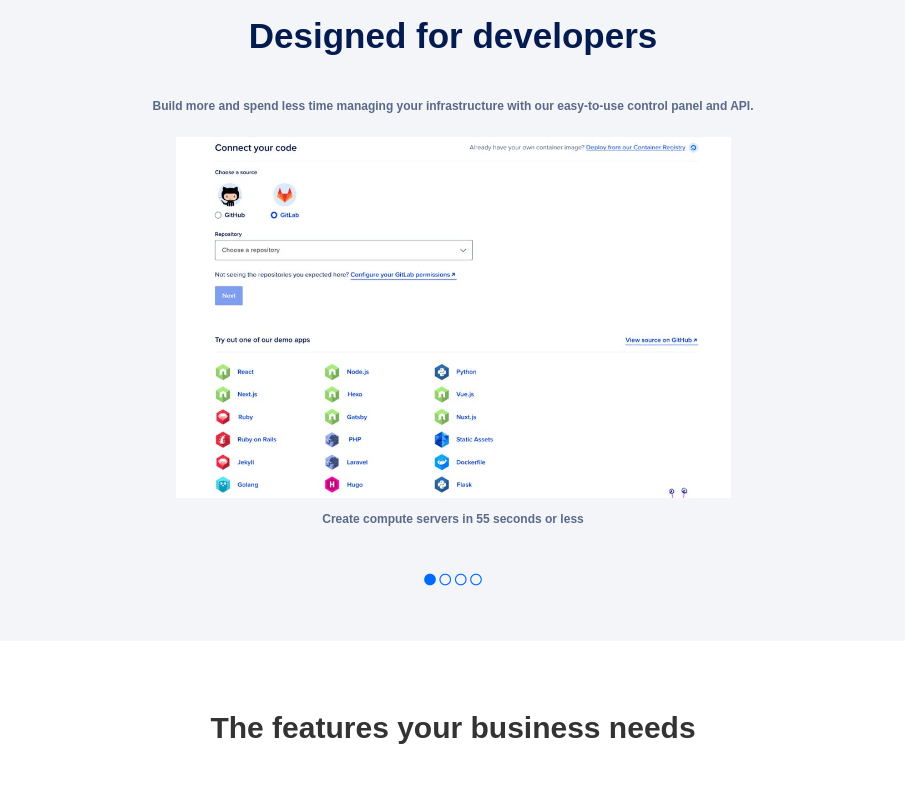
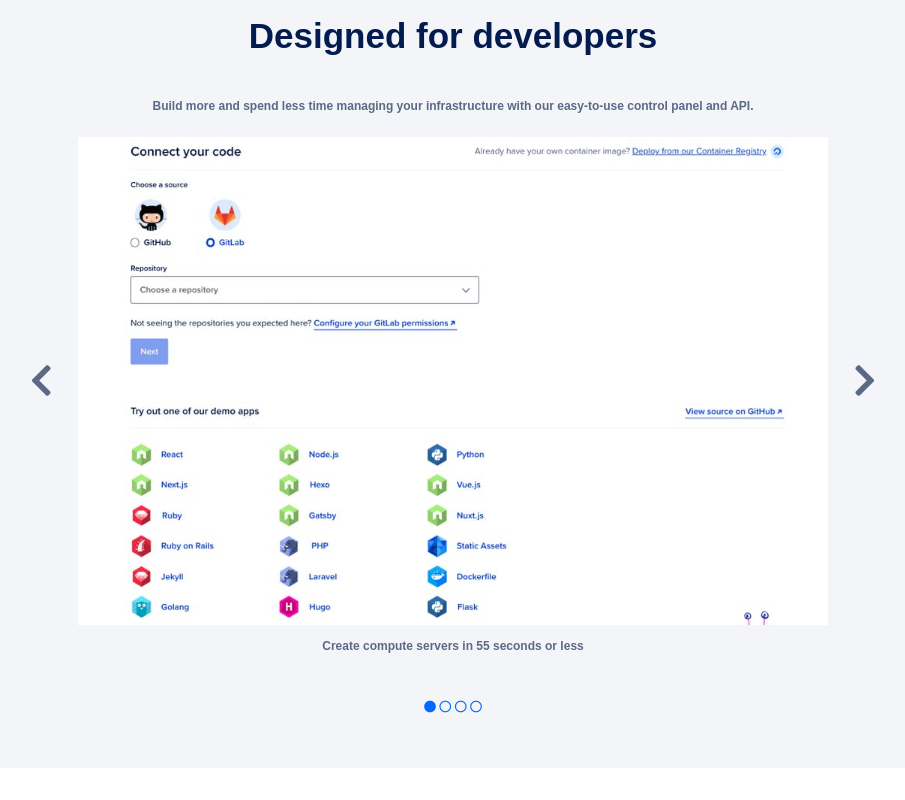
Before and after one commit to trustnodesox/html-css-digitalocean, a plain HTML site: page index.html in a window 1280 px wide. Shown: the part 1400-2200 px from the top of the page, without its empty margins (187-1092 px from the left). Drawn offline with nearby package versions, Linux system fonts and the light colour scheme.

Commit message:
completo ( mancavano solo le freccette ai carousel)

```diff
--- a/index.html
+++ b/index.html
@@ -167,8 +167,20 @@
         <div class="col-md-12 col-sm-12 col-xs-12 text-center">
           <p>Build more and spend less time managing your infrastructure with our easy-to-use control panel and API.</p>
         </div>
-        <div class="col-md-offset-3 col-sm-offset-3 col-xs-offset-3 col-md-6 col-sm-6 col-xs-6 text-center">
+        <div class="col-md-offset-2 col-sm-offset-2 col-xs-offset-2 col-md-8 col-sm-8 col-xs-8 text-center">
+          <div class="box">
+            <div class="box-wrapper">
+              <div class="arrow-left">
+                <i class="fas fa-chevron-left"></i>
+              </div>
+              <div class="img-carousel">
                 <img src="img/page.jpg" alt="">
+              </div>
+              <div class="arrow-right">
+                <i class="fas fa-chevron-right"></i>
+              </div>
+            </div>
+          </div>
         </div>
         <div class="col-md-12 col-sm-12 col-xs-12 text-center">
           <span>Create compute servers in 55 seconds or less</span>
@@ -312,9 +324,12 @@
         </div>
       </div>
         <div class="row items">
-
-
             <div class="col-md-offset-3 col-sm-offset-3 col-xs-offset-2 col-md-6 col-sm-6 col-xs-8 text-center">
+              <div class="box">
+                <div class="box-wrapper">
+                  <div class="arrow-left">
+                    <i class="fas fa-chevron-left"></i>
+                  </div>
                     <div class="row rockerbox">
                       <div class="col-md-12 col-sm-12 col-xs-12 text-center">
                         <img src="img/rockerbox.png" alt="">
@@ -326,9 +341,12 @@
                         <a href="#">Read story  ></a>
                       </div>
                     </div>
-
+                  <div class="arrow-right">
+                    <i class="fas fa-chevron-right"></i>
                   </div>
-
+                </div>
+              </div>
+            </div>
         <div class="col-md-12 col-sm-12 col-xs-12 text-center selectors">
           <i class="fas fa-circle"></i>
           <i class="far fa-circle"></i>
--- a/master.css
+++ b/master.css
@@ -240,17 +240,34 @@ li{
 
 }
 
-.arrow{
-  display: inline-block;
-  padding: 15px;
-  font-size: 30px;
-  font-weight: 700;
-  color: darkgrey;
-
+.box-wrapper{
+  position: relative;
 }
 
-.arrow:active{
-  color: black;
+.fa-chevron-right:before {
+  content: "\f054";
+  font-size: 3em;
+  color: #5B6987;
+}
+
+.fa-chevron-left:before {
+  content: "\f053";
+  font-size: 3em;
+  color: #5B6987;
+}
+
+.arrow-left{
+  position: absolute;
+  top: 50%;
+  left: -4em;
+  transform: translateY(-50%);
+}
+
+.arrow-right{
+  position: absolute;
+  top: 50%;
+  right: -4em;
+  transform: translateY(-50%);
 }
 
 .selectors{
```
Lines whose indentation alone changed are shown as unchanged.
